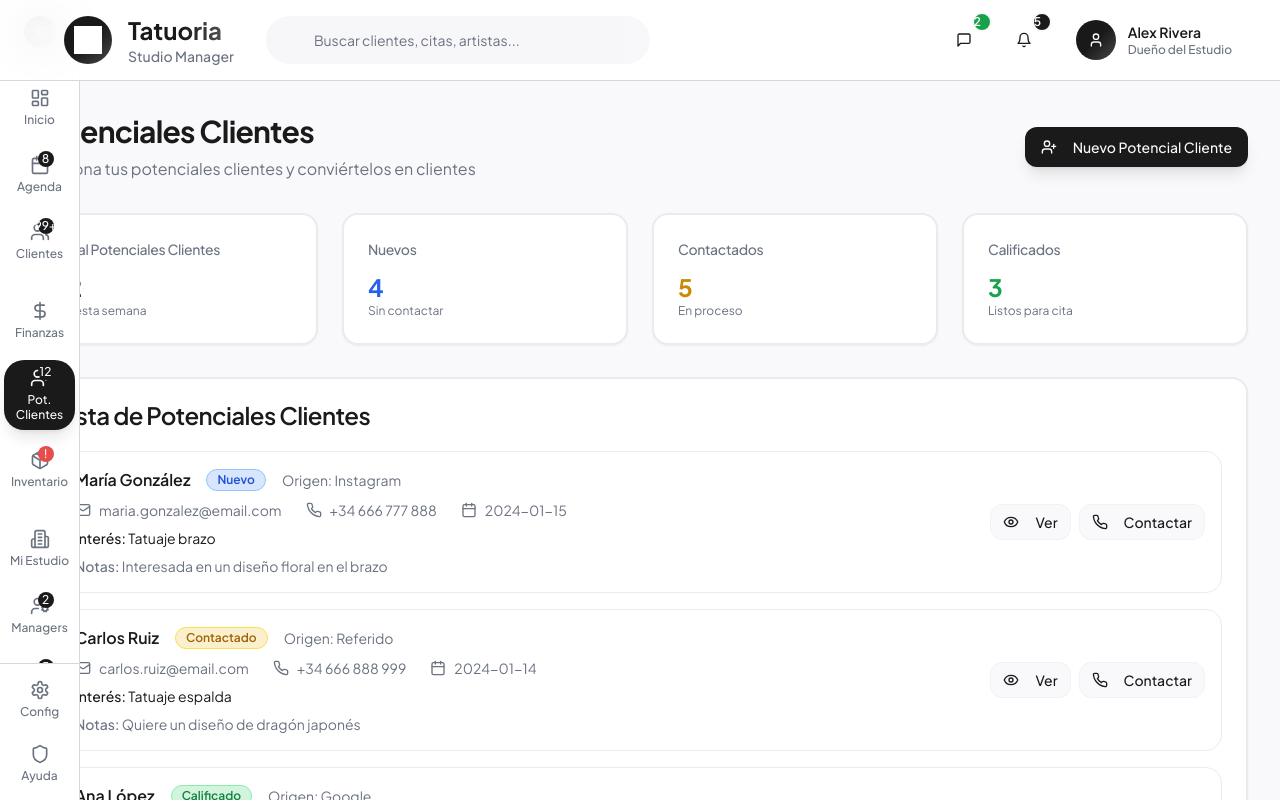
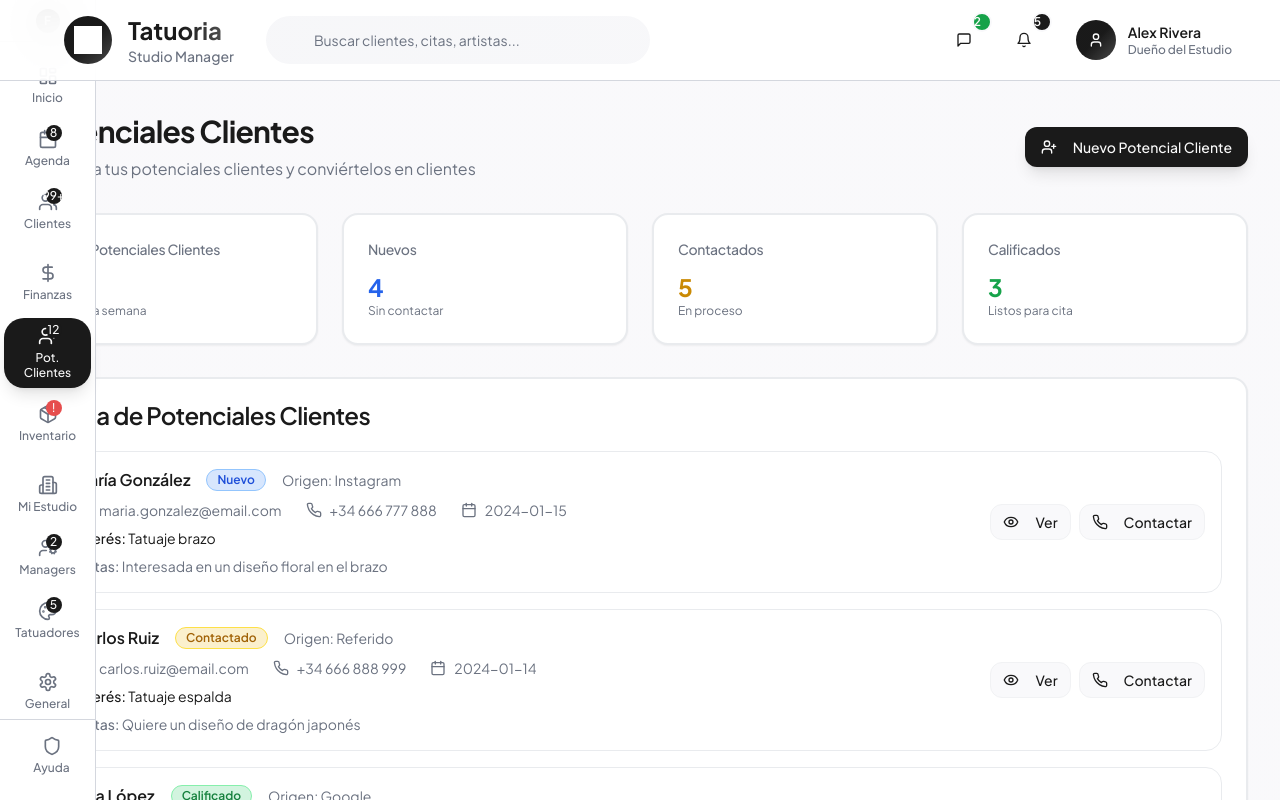
Before and after one commit to retruko/flowink-digital-canvas, a React (Vite) app: page /leads in a window 1280 px wide. Shown: the top 800 px of the page. Built offline with nearby package versions, Linux system fonts and the light colour scheme.

Commit message:
Refine sidebar and navigation
Adjusted sidebar to prevent scrolling and reduced logo section size. Merged "Config" and "General" into a single "General" option for clarity.

```diff
--- a/src/components/Sidebar.tsx
+++ b/src/components/Sidebar.tsx
@@ -68,19 +68,19 @@ export function Sidebar() {
   const location = useLocation();
 
   return (
-    <aside className="hidden lg:flex lg:w-20 border-r border-border bg-card h-full flex-col fixed left-0 top-0 z-40">
+    <aside className="hidden lg:flex lg:w-24 border-r border-border bg-card h-full flex-col fixed left-0 top-0 z-40">
       <div className="flex h-full flex-col">
         {/* Logo/Brand */}
-        <div className="flex items-center justify-center h-16 border-b border-border">
-          <div className="w-8 h-8 bg-primary rounded-lg flex items-center justify-center">
-            <span className="text-primary-foreground font-bold text-sm">F</span>
+        <div className="flex items-center justify-center h-12 border-b border-border">
+          <div className="w-6 h-6 bg-primary rounded-lg flex items-center justify-center">
+            <span className="text-primary-foreground font-bold text-xs">F</span>
           </div>
         </div>
 
-        <div className="flex-1 overflow-auto py-4">
-          <div className="space-y-6">
+        <div className="flex-1 py-4 flex flex-col justify-between">
+          <div className="space-y-4">
             {menuItems.map((section, sectionIndex) => (
-              <div key={section.section} className="space-y-3">
+              <div key={section.section} className="space-y-2">
                 {section.items.map((item) => {
                   const Icon = item.icon;
                   const isActive = location.pathname === item.href;
@@ -88,7 +88,7 @@ export function Sidebar() {
                     <Link
                       key={item.href}
                       to={item.href}
-                      className={`relative flex flex-col items-center justify-center py-2 px-1 mx-1 rounded-xl transition-all duration-200 group ${
+                      className={`relative flex flex-col items-center justify-center py-2 px-1 mx-1 rounded-xl transition-all duration-200 ${
                         isActive
                           ? "bg-primary text-primary-foreground shadow-lg"
                           : "text-muted-foreground hover:text-foreground hover:bg-accent"
@@ -111,7 +111,7 @@ export function Sidebar() {
                           </span>
                         )}
                       </div>
-                      <span className="text-xs font-medium text-center leading-tight">
+                      <span className="text-xs font-medium text-center leading-tight px-1">
                         {item.label}
                       </span>
                     </Link>
@@ -120,20 +120,11 @@ export function Sidebar() {
               </div>
             ))}
           </div>
-        </div>
 
           {/* Help Section */}
-        <div className="border-t border-border p-2 space-y-2">
-          <Link
-            to="/configuracion"
-            className="flex flex-col items-center justify-center py-2 px-1 rounded-xl text-muted-foreground hover:text-foreground hover:bg-accent transition-all duration-200"
-          >
-            <Settings className="h-5 w-5 mb-1" />
-            <span className="text-xs font-medium">Config</span>
-          </Link>
-
+          <div className="border-t border-border pt-2">
             <button
-            className="flex flex-col items-center justify-center py-2 px-1 rounded-xl text-muted-foreground hover:text-foreground hover:bg-accent transition-all duration-200 w-full"
+              className="flex flex-col items-center justify-center py-2 px-1 mx-1 rounded-xl text-muted-foreground hover:text-foreground hover:bg-accent transition-all duration-200 w-full"
               title="Ayuda y soporte"
             >
               <Shield className="h-5 w-5 mb-1" />
@@ -141,6 +132,7 @@ export function Sidebar() {
             </button>
           </div>
         </div>
+      </div>
     </aside>
   );
 }
--- a/src/pages/Index.tsx
+++ b/src/pages/Index.tsx
@@ -185,7 +185,7 @@ function DashboardContent() {
       <Header />
       <div className="flex">
         <Sidebar />
-        <main className="flex-1 p-8 bg-gradient-to-br from-background via-background to-accent/20 lg:ml-20">
+        <main className="flex-1 p-8 bg-gradient-to-br from-background via-background to-accent/20 lg:ml-24">
           <div className="max-w-7xl mx-auto">
             {renderDashboardByRole()}
           </div>
```
Lines whose indentation alone changed are shown as unchanged.
